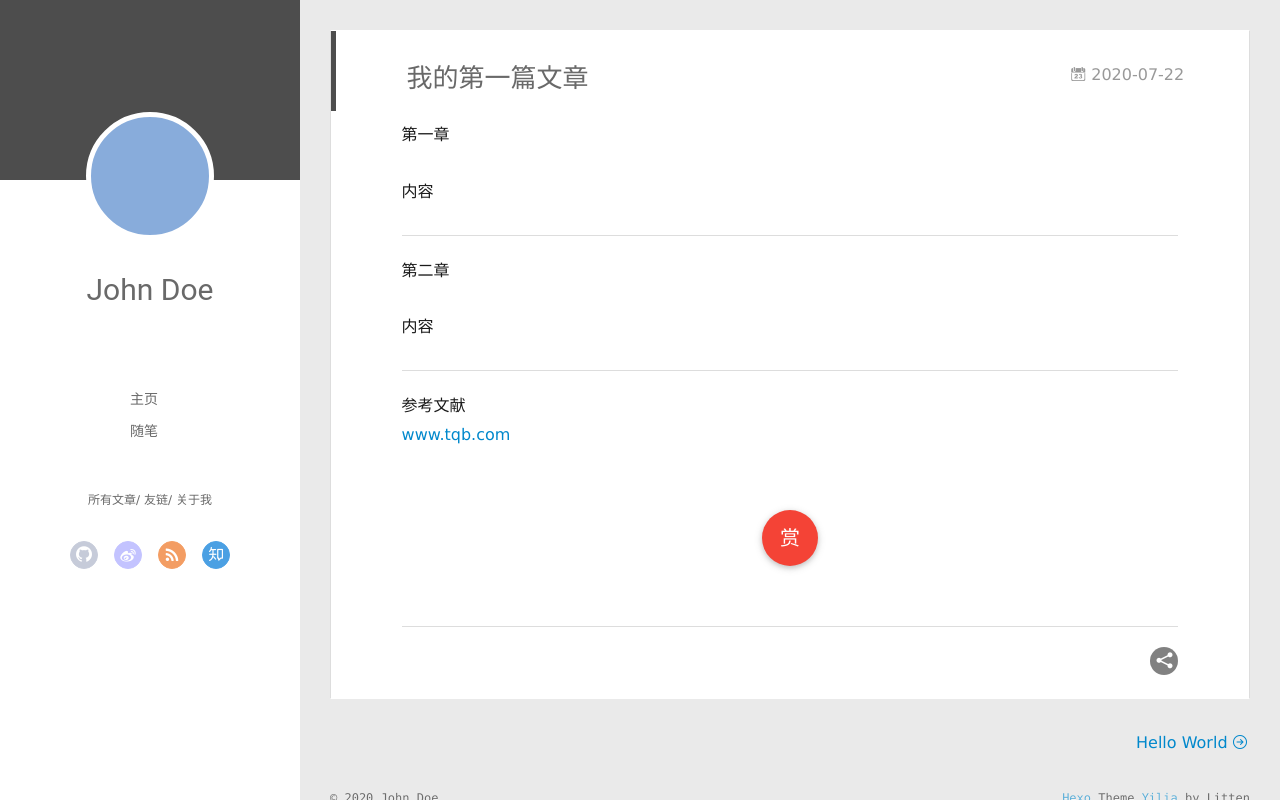
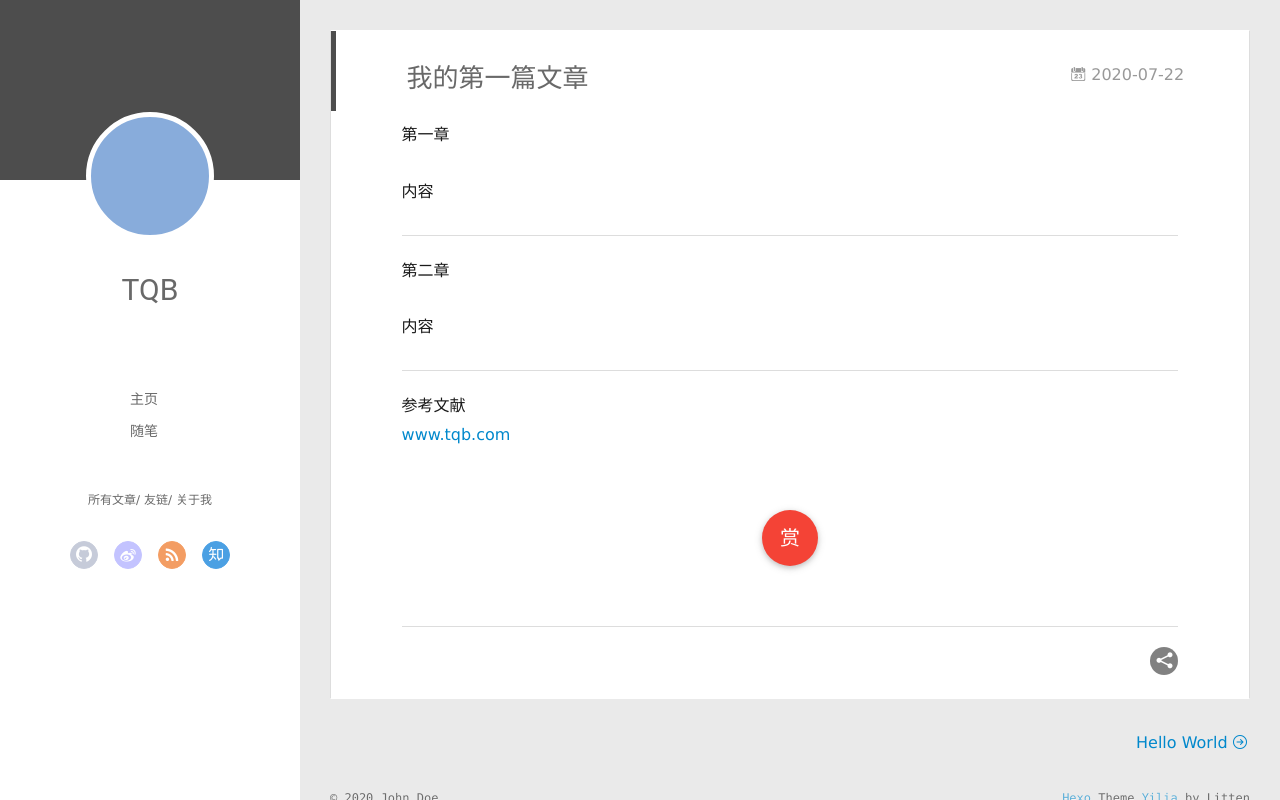
Before and after one commit to tqbshl2020/tqbshl2020.github.io, a plain HTML site: page 2020/07/22/我的第一篇文章/index.html in a window 1280 px wide. Drawn offline with Linux system fonts and the light colour scheme; no server answers.

Commit message:
Site updated: 2020-07-25 20:44:56

```diff
--- a/2020/07/22/我的第一篇文章/index.html
+++ b/2020/07/22/我的第一篇文章/index.html
@@ -50,7 +50,7 @@
 			<img src="" class="js-avatar">
 		</a>
 		<hgroup>
-		  <h1 class="header-author"><a href="/">John Doe</a></h1>
+		  <h1 class="header-author"><a href="/">TQB</a></h1>
 		</hgroup>
 
 
@@ -108,7 +108,7 @@
 				<img src="" class="js-avatar">
 			</div>
 			<hgroup>
-			  <h1 class="header-author js-header-author">John Doe</h1>
+			  <h1 class="header-author js-header-author">TQB</h1>
 			</hgroup>
 
 
```
